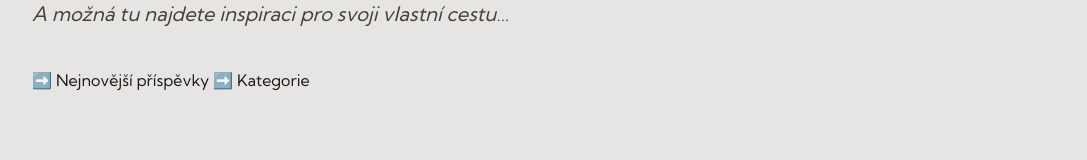
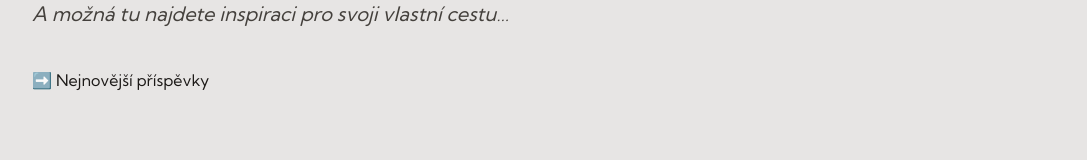
Before and after one commit to mstanka/ms-nakopec, a Next.js app: page / in a window 1280 px wide. Shown: the part 1740-1900 px from the top of the page, without its empty margins (96-1183 px from the left). Built offline with nearby package versions, Linux system fonts and the light colour scheme; a web font is replaced by a local one.

Commit message:
comment out categories

```diff
--- a/pages/index.js
+++ b/pages/index.js
@@ -9,9 +9,9 @@ export default function Index() {
         <Link href="/posts">
           <a className="link">➡️ Nejnovější příspěvky </a>
         </Link>
-        <Link href="/tags">
+        {/* <Link href="/tags">
           <a className="link">➡️ Kategorie</a>
-        </Link>
+        </Link> */}
       </div>
     </main>
   );
```
